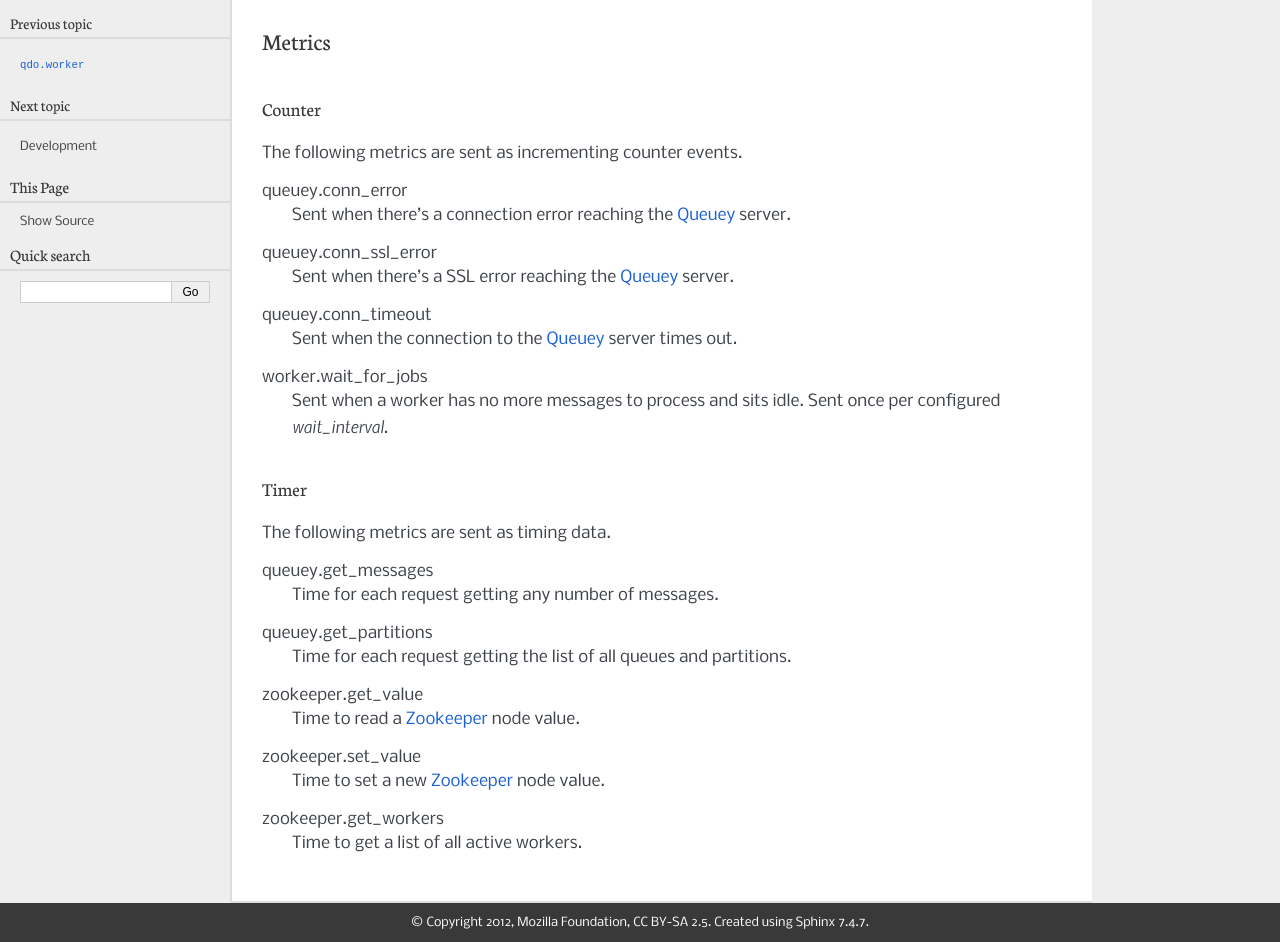
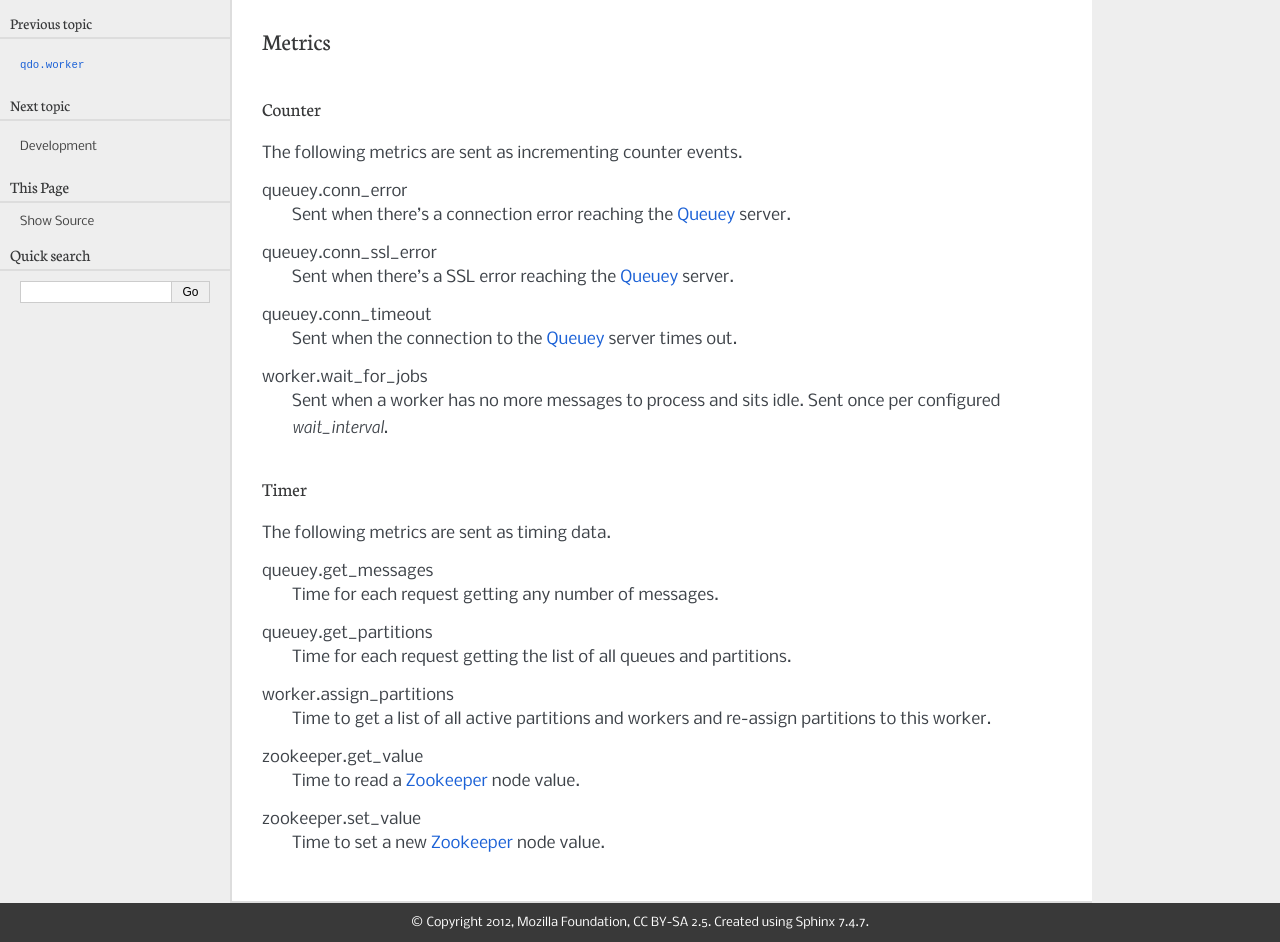
Before and after one commit to mozilla-services/qdo, a Sphinx documentation site: the page built from docs/logging.rst, in a window 1280 px wide, cut to the strip 153-1095 px from the top of the page. Built offline with Sphinx 7.4.7, drawn with Linux system fonts in a browser that asks for light colours.

Commit message:
change time metric to cover all of assign_partitions

```diff
--- a/docs/logging.rst
+++ b/docs/logging.rst
@@ -36,11 +36,12 @@ queuey.get_messages
 queuey.get_partitions
     Time for each request getting the list of all queues and partitions.
 
+worker.assign_partitions
+    Time to get a list of all active partitions and workers and re-assign
+    partitions to this worker.
+
 zookeeper.get_value
     Time to read a :term:`Zookeeper` node value.
 
 zookeeper.set_value
     Time to set a new :term:`Zookeeper` node value.
-
-zookeeper.get_workers
-    Time to get a list of all active workers.
```
Also changed, not shown: 1 other file.
